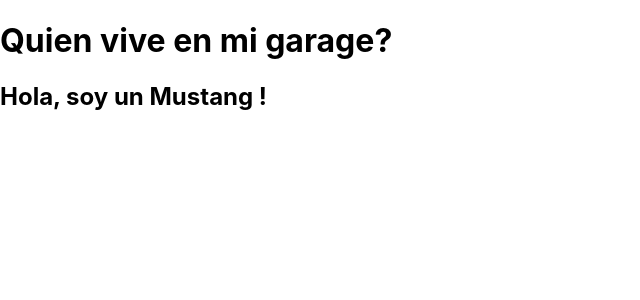
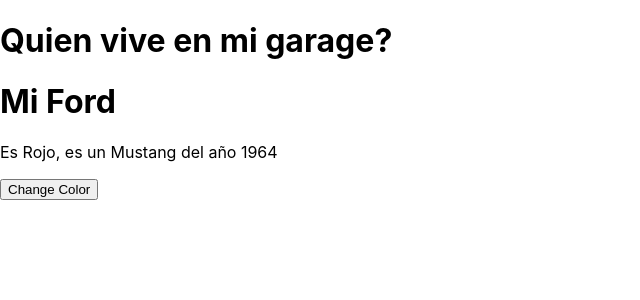
Before and after one commit to nildiert/cymetria-react, a React (Create React App) app: page / in a window 1280 px wide. Shown: the top 300 px of the page, without its empty margins (0-640 px from the left). Built offline with nearby package versions, Linux system fonts and the light colour scheme.

Commit message:
Cambio del estado (Cambio del color del carro)

```diff
--- a/src/Car.js
+++ b/src/Car.js
@@ -4,10 +4,33 @@
 class Car extends React.Component {
     constructor(props) {
         super(props);
+        this.state = {
+            brand: 'Ford',
+            model: "Mustang",
+            color: "Rojo",
+            year: 1964
+        };
+    }
+
+    changeColor = () => {
+        this.setState({color: "Azul"});
     }
 
     render() {
-        return <h2>Hola, soy un {this.props.name} {this.props.model} !</h2>
+        return (
+            <div>
+                <h1>Mi {this.state.brand}</h1>
+                <p>
+                    Es {this.state.color},
+                    es un {this.state.model} del año {this.state.year}
+                </p>
+                <button
+                type="button"
+                onClick={this.changeColor} >
+                    Change Color
+                </button>
+            </div>
+        )
     }
 }
 
--- a/src/Garage.js
+++ b/src/Garage.js
@@ -7,12 +7,14 @@
 
 class Garage extends React.Component {
     render() {
-        const carinfo = {name: "Ford", model: "Mustang"};
+        const carinfo = {
+            name: "Ford",
+            model: "Mustang"};
         return (
         <div>
             <h1>Quien vive en mi garage?</h1>
 
-            <Car model="Mustang" />
+            <Car carinfo={carinfo} />
         </div>
         )
     }
```
